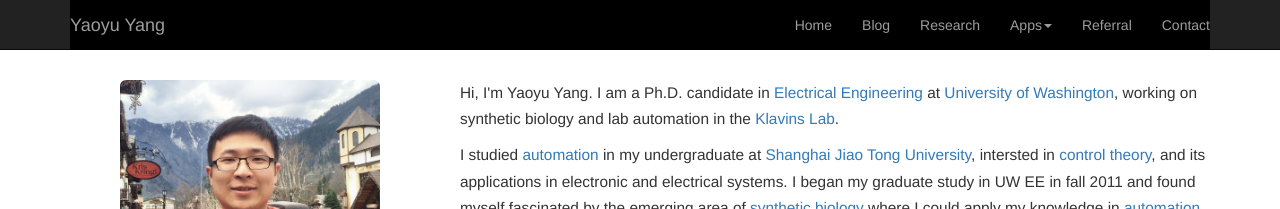
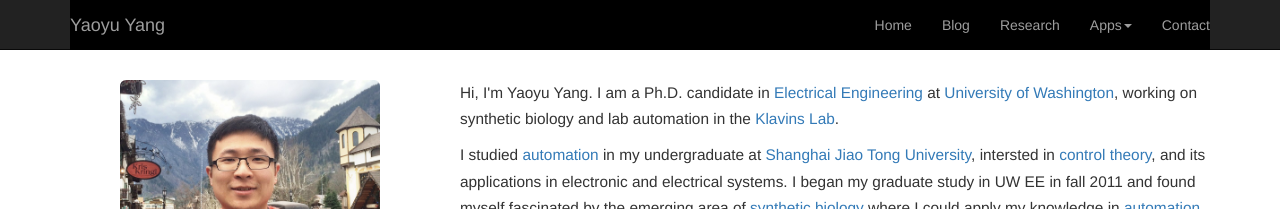
Before and after one commit to yaoyuyang/yaoyuyang.github.io, a Jekyll site: the page built from index.html, in a window 1280 px wide. Shown: the top 209 px of the page. Built offline with Jekyll 4.4.1, drawn with Linux system fonts in a browser that asks for light colours; nearby versions of some CDN libraries.

Commit message:
comment out referral for now

```diff
--- a/_includes/header.html
+++ b/_includes/header.html
@@ -41,7 +41,7 @@
                <li><a href="#">Portfolio 2</a></li> -->
              </ul>
            </li>
-           <li><a href="/referral">Referral</a></li>
+           <!-- <li><a href="/referral">Referral</a></li> -->
            <li><a href="/contact">Contact</a></li>
          </ul>
        </div><!--/.nav-collapse -->
```
Also changed, not shown: 5 other files.
